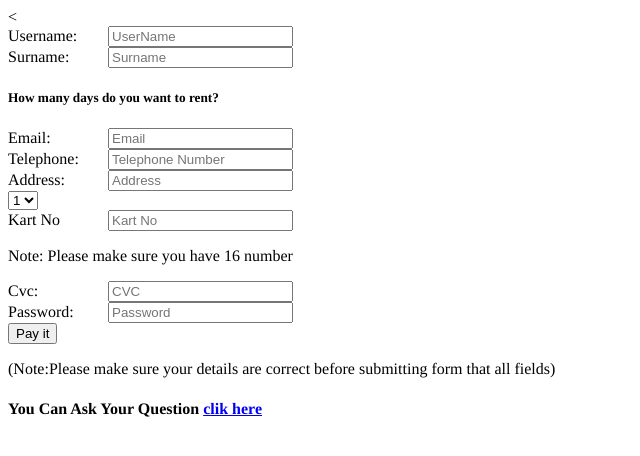
After one commit to MUSA-MUSA/RentACar, a Django app: page /rent in a window 1280 px wide. The commit adds this page. Shown: the top 456 px of the page, without its empty margins (0-640 px from the left). Run offline with Django 3.2, Linux system fonts and the light colour scheme; parts of the project's set-up code (start-up, migrations or seed data) failed here and were passed over.

Commit message:
hello Rent A Car

```diff
--- a/RentACar/urls.py
+++ b/RentACar/urls.py
@@ -12,6 +12,10 @@ urlpatterns = patterns('',
     url(r'^register$', 'RentACar.views.register'),
     url(r'^navbar$', 'RentACar.views.navbar'),
     url(r'^result', 'RentACar.views.result'),
+    url(r'^rent', 'RentACar.views.rent'),
+
+
+
 
     url(r'^admin/', include(admin.site.urls)),
 
--- a/RentACar/views.py
+++ b/RentACar/views.py
@@ -24,3 +24,6 @@ def navbar(request):
 def register(request):
     remplate='register.html'
     return render(request, remplate)
+def rent(request):
+    template='rent.html'
+    return render(request, template)
--- /dev/null
+++ b/templates/rent.html
@@ -0,0 +1,57 @@
+<!doctype html>
+<<html>
+    <head>
+        <style type="text/css">
+
+            body {font-family:times, Sans-Serif;}
+
+            #container {width:1000px; margin:100 auto;}
+
+            /* Nicely lines up the labels. */
+            form label {display:inline-block; width:100px;}
+
+            /* You could add a class to all the input boxes instead, if you like. That would be safer, and more backwards-compatible */
+
+
+            form .line {clear:both;}
+            form .line.submit {text-align:left;}
+
+        </style>
+    </head>
+    <body>
+        <div id="container">
+            <form>
+                <div class="line"><label for="username">Username: </label><input type="text" id="username"placeholder="UserName " /></div>
+                <div class="line"><label for="pwd">Surname: </label><input type="text" id="pwd" placeholder="Surname "/></div>
+                <h5>How many days do you want to rent?</h5>
+                <div class="line"><label for="email">Email: </label><input type="email" id="email" placeholder="Email"/></div>
+                <!-- Valid input types: http://www.w3schools.com/html5/html5_form_input_types.asp -->
+                <div class="line"><label for="tel">Telephone: </label><input type="number" id="tel"placeholder="Telephone Number" /></div>
+                <div class="line"><label for="add">Address: </label><input type="text" id="add" placeholder="Address" /></div>                   <select>
+                    <option value="1">1</option>
+                    <option value="2">2</option>
+                    <option value="3">3</option>
+                    <option value="4">4</option>
+                    <option value="5">5</option>
+                    <option value="6">6</option>
+                    <option value="7">7</option>
+                </select>
+
+                <div class="line"><label for="pwd">Kart No </label><input type="number" id="pwd" placeholder="Kart No"/></div>
+                <p>Note: Please make sure you have 16 number</p>
+                <div class="line"><label for="pwd">Cvc:</label><input type="number" id="pwd" placeholder="CVC"/></div>
+                <div class="line"><label for="pwd">Password:</label><input type="number" id="pwd" placeholder="Password"/></div>
+                <div class="line submit"><input  type="submit" value="Pay it" /></div>
+
+
+
+                <p>(Note:Please make sure your details are correct before submitting form that all fields)</p>
+                <h4>You Can Ask Your Question <a href="mailto:musa.63.sehir@gmail.com">clik here</a></h4>
+
+            </form>
+        </div>
+    </body>
+
+
+
+</html>
```
Also changed, not shown: templates/home1.html (+36 -13 lines), db.sqlite3, static/merh.jpg (deleted), static/rango.jpg (deleted).
